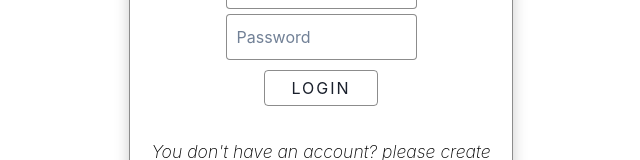
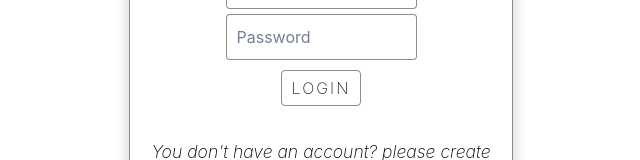
Before and after one commit to MS151994/company_manager_front, a React (Create React App) app: page / in a window 1280 px wide. Shown: the part 358-518 px from the top of the page, without its empty margins (319-959 px from the left). Built offline with nearby package versions, Linux system fonts and the light colour scheme.

Commit message:
Refactor Form buttons component

```diff
--- a/src/components/commons/buttons/FormButon.tsx
+++ b/src/components/commons/buttons/FormButon.tsx
@@ -1,12 +1,13 @@
-import './buttons.css'
+import {ButtonForm} from './FormButton.styles';
+import {useColorMode} from "@chakra-ui/react";
 
 interface Props {
     buttonName: string;
 }
 
-
 export const FormButton = (props: Props) => {
+    const {colorMode} = useColorMode()
     return (
-        <button className={'form__button'}>{props.buttonName}</button>
+        <ButtonForm borderColor={colorMode}>{props.buttonName}</ButtonForm>
     )
 }
--- /dev/null
+++ b/src/components/commons/buttons/FormButton.styles.ts
@@ -0,0 +1,23 @@
+import styled from "styled-components";
+
+interface Props {
+    borderColor: string;
+}
+
+export const ButtonForm = styled.button<Props>`
+  padding: 5px 10px;
+  margin-top: 10px;
+  margin-bottom: 10px;
+  border: 1px solid ${props => props.borderColor === "light" ? 'rgba(0,0,0,0.45)' : 'rgba(255,255,255,0.45)'};
+  border-radius: 4px;
+  background: transparent;
+  text-transform: uppercase;
+  font-weight: 200;
+  letter-spacing: 2px;
+  cursor: pointer;
+  transition: 0.3s;
+
+  &:hover {
+    background: orange;
+  }
+`
--- a/src/components/commons/buttons/buttons.css
+++ /dev/null
@@ -1,16 +0,0 @@
-.form__button {
-    margin: 10px;
-    width: 50%;
-    padding: 5px 10px;
-    cursor: pointer;
-    border: 1px solid rgba(0, 0, 0, 0.45);
-    border-radius: 4px;
-    background: transparent;
-    text-transform: uppercase;
-    letter-spacing: 2px;
-    transition: 0.3s;
-}
-
-.form__button:hover {
-    background: orange;
-}
```
